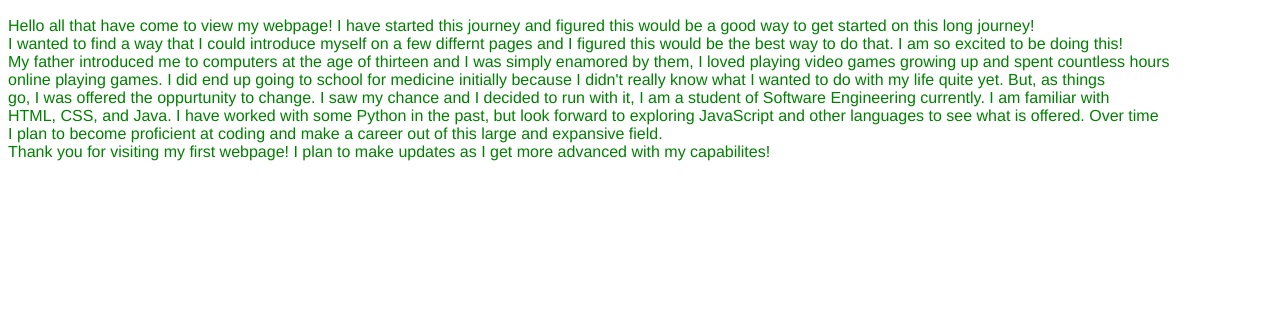
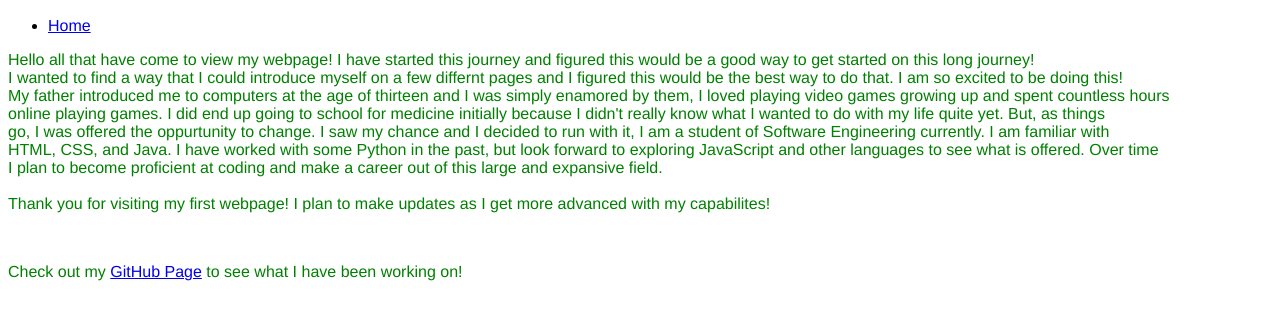
Before and after one commit to dmbresic/Resume, a plain HTML site: page aboutme.html in a window 1280 px wide. Shown: the part 51-370 px from the top of the page. Drawn offline with Linux system fonts and the light colour scheme.

Commit message:
Add files via upload

```diff
--- a/aboutme.html
+++ b/aboutme.html
@@ -7,6 +7,11 @@
 
     <h2>About Me</h2>
 
+    <ul>
+        <li><a href = "./index.html">Home</a></li>
+    </ul>
+
+    <div class="aboutDave">
     <p>Hello all that have come to view my webpage! I have started this journey and figured this would be a good way to get started on this long journey!<br>
     I wanted to find a way that I could introduce myself on a few differnt pages and I figured this would be the best way to do that. I am so excited to be doing this!<br>
     My father introduced me to computers at the age of thirteen and I was simply enamored by them, I loved playing video games growing up and spent countless hours<br>
@@ -14,7 +19,12 @@
     go, I was offered the oppurtunity to change. I saw my chance and I decided to run with it, I am a student of Software Engineering currently. I am familiar with<br>
     HTML, CSS, and Java. I have worked with some Python in the past, but look forward to exploring JavaScript and other languages to see what is offered. Over time<br>
     I plan to become proficient at coding and make a career out of this large and expansive field.<br>
+        <br>
 
     Thank you for visiting my first webpage! I plan to make updates as I get more advanced with my capabilites!
     </p>
+    </div>
+
+    <br>
+    <p>Check out my <a href="https://github.com/wishyduh">GitHub Page</a> to see what I have been working on!</p>
 </html>
```
Also changed, not shown: hobbies.html (+3 -2 lines).
